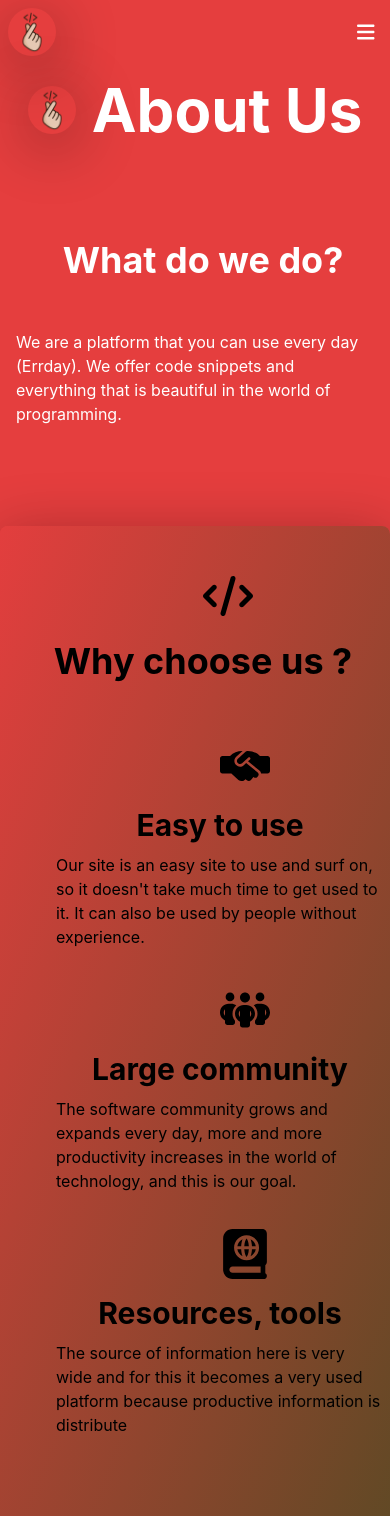
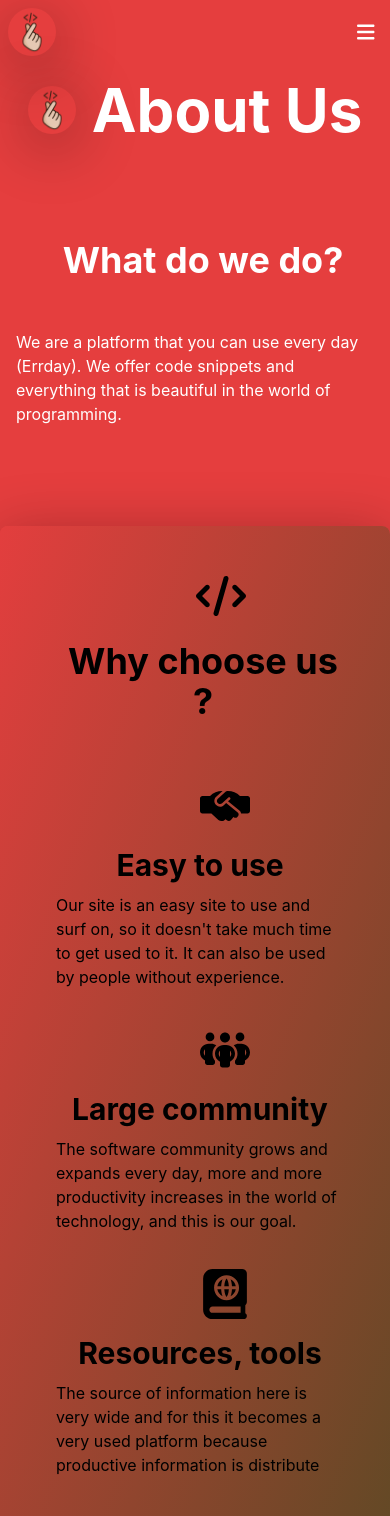
Before and after one commit to artanhysenaj/web-tech-proj, a React (Create React App) app: page /about in a window 390 px wide. Shown: the top 1516 px of the page. Built offline with nearby package versions, Linux system fonts and the light colour scheme.

Commit message:
Making icons responsive

```diff
--- a/src/pages/AboutPage.jsx
+++ b/src/pages/AboutPage.jsx
@@ -26,7 +26,7 @@ return(
 <div class="shadow-[0_10px_60px_1px_rgba(0,0,0,0.3)]  bg-gradient-to-br from-[#e33e3e] to-[#614925] mb-20 rounded-lg p-10 mt-[100px]" >
   <div className="flex justify-center mt-[5px] items-center">
     <div className="ml-4">
-    <img src={Codee} alt="Logo" className="mx-[180px] sm:mx-[320px]  md:mx-[180px] lg:mx-[100px] ntent-center justify-center mb-[-20px]"
+    <img src={Codee} alt="Logo" className="mx-[140px] sm:mx-[320px]  md:mx-[180px] lg:mx-[110px]  justify-center mb-[-20px]"
        style={{
         resizeMode: "contain",
         height: 50,
@@ -37,7 +37,7 @@ return(
   </div>
   <div className="grid sm:grid-cols-1 md:grid-cols-2 lg:grid-cols-3 space-around gap-9 mt-[10px] mb-[50px] text-black">
     <div>
-    <img src={Easy} alt="Logo" className="mx-[180px] sm:mx-[320px]  md:mx-[180px] lg:mx-[100px] ntent-center justify-center mb-[-20px]"
+    <img src={Easy} alt="Logo" className="mx-[160px] sm:mx-[320px]  md:mx-[180px] lg:mx-[100px] ntent-center justify-center mb-[-20px]"
        style={{
         resizeMode: "contain",
         height: 50,
@@ -49,7 +49,7 @@ return(
       Our site is an easy site to use and surf on, so it doesn't take much time to get used to it. It can also be used by people without experience.      </p>
     </div>
     <div>
-    <img src={People} alt="Logo" className="mx-[180px] sm:mx-[320px]  md:mx-[180px] lg:mx-[100px] ntent-center justify-center mb-[-20px]"
+    <img src={People} alt="Logo" className="mx-[160px] sm:mx-[320px]  md:mx-[180px] lg:mx-[100px] ntent-center justify-center mb-[-20px]"
        style={{
         resizeMode: "contain",
         height: 50,
@@ -61,7 +61,7 @@ return(
       The software community grows and expands every day, more and more productivity increases in the world of technology, and this is our goal.      </p>
     </div>
     <div>
-    <img src={Book} alt="Logo" className="mx-[180px] sm:mx-[320px]  md:mx-[180px] lg:mx-[100px] ntent-center justify-center mb-[-20px]"
+    <img src={Book} alt="Logo" className="mx-[160px] sm:mx-[320px]  md:mx-[180px] lg:mx-[100px] ntent-center justify-center mb-[-20px]"
        style={{
         resizeMode: "contain",
         height: 50,
```
